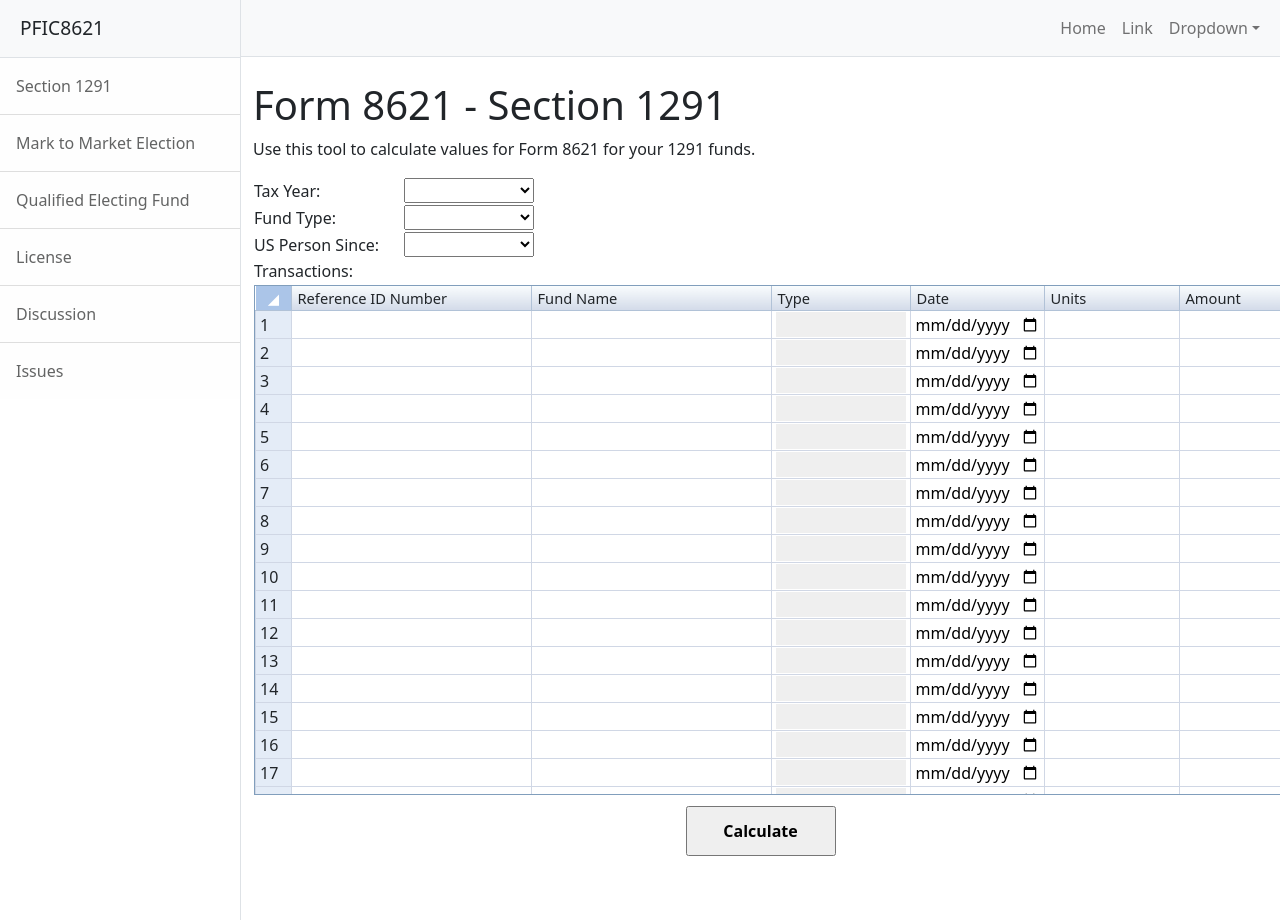
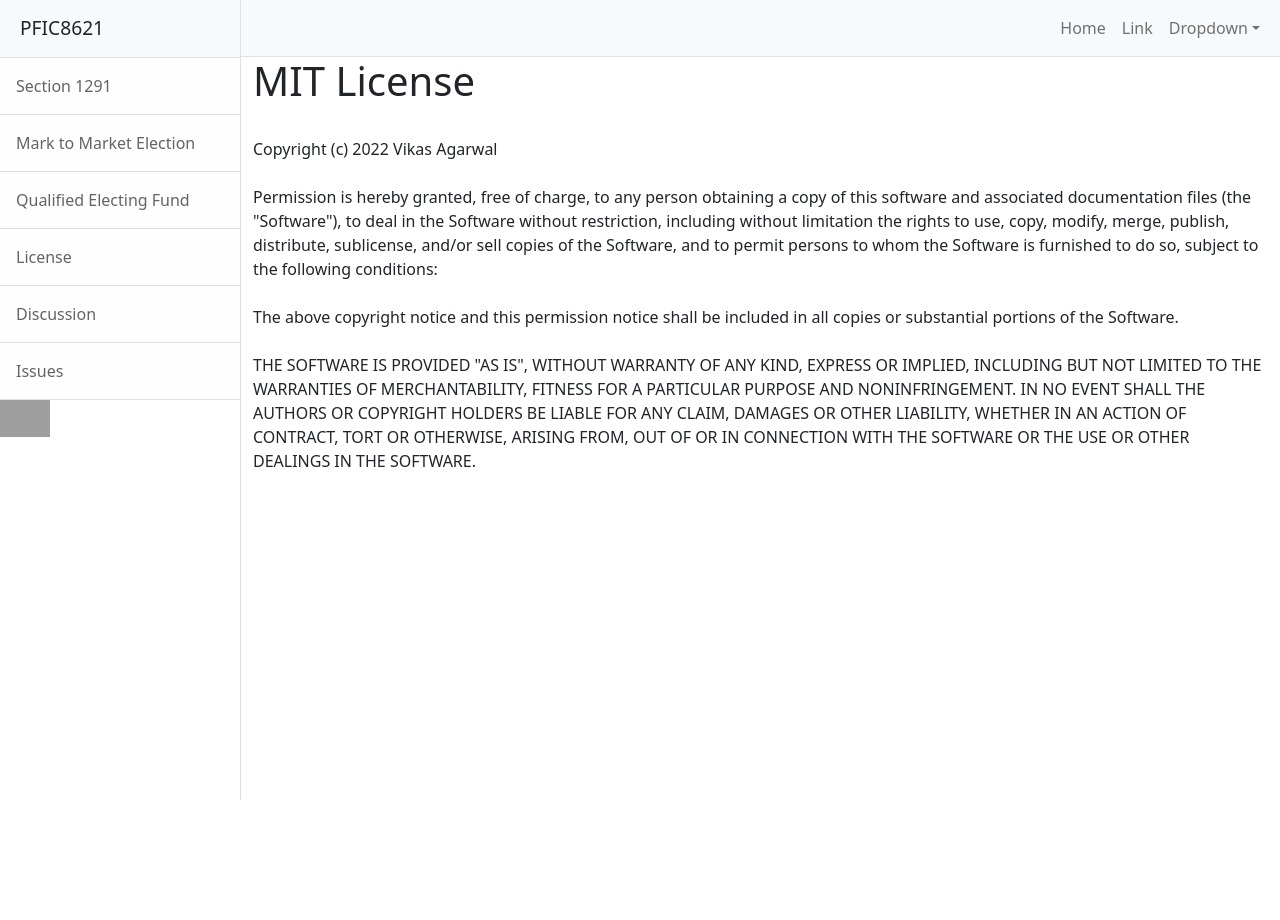
Before and after one commit to vagarwal3/PFIC8621, a React (Create React App) app: page /License in a window 1280 px wide. After the commit the page ends 800 px from the top, so only its background shows below. Built offline with nearby package versions, Linux system fonts and the light colour scheme; grey boxes are pictures that could not be loaded; the HTML template or start-up script is replaced by a standard one.

Commit message:
Introduced react routing

```diff
--- a/package.json
+++ b/package.json
@@ -12,12 +12,13 @@
     "@types/node": "^16.18.11",
     "@types/react": "^18.0.27",
     "@types/react-dom": "^18.0.10",
+    "nth-check": ">=2.0.1",
     "react": "^18.2.0",
     "react-dom": "^18.2.0",
+    "react-router": "^6.8.0",
     "react-scripts": "5.0.1",
     "typescript": "^4.9.4",
-    "web-vitals": "^2.1.4",
-    "nth-check": ">=2.0.1"
+    "web-vitals": "^2.1.4"
   },
   "scripts": {
     "start": "react-scripts start",
@@ -52,6 +53,7 @@
     "chai": "^4.3.7",
     "gh-pages": "^5.0.0",
     "mocha": "^10.2.0",
+    "react-router-dom": "^6.8.0",
     "ts-node": "^10.9.1"
   }
 }
--- a/src/App.tsx
+++ b/src/App.tsx
@@ -1,57 +1,22 @@
+import ReactDOM from "react-dom/client";
 import React from 'react';
 import './App.css';
 import { PFICCalculator } from './Components/PFICCalculator';
+import { BrowserRouter, Routes, Route, Outlet, Link } from "react-router-dom";
+import { Layout } from "./layout";
+import { License } from "./Components/License";
 
-function App() {
+export default function App() {
   return (
-       <div className="d-flex" id="wrapper">
-<script src="https://cdn.jsdelivr.net/npm/bootstrap@5.1.3/dist/js/bootstrap.bundle.min.js"></script>
-            <div className="border-end bg-white" id="sidebar-wrapper">
-                <div className="sidebar-heading border-bottom bg-light">PFIC8621</div>
-                <div className="list-group list-group-flush">
-                    <a className="list-group-item list-group-item-action list-group-item-light p-3" href="#!">Section 1291</a>
-                    <a className="list-group-item list-group-item-action list-group-item-light p-3" href="#!">Mark to Market Election</a>
-                    <a className="list-group-item list-group-item-action list-group-item-light p-3" href="#!">Qualified Electing Fund</a>
-                    <a className="list-group-item list-group-item-action list-group-item-light p-3" href="#!">License</a>
-                    <a className="list-group-item list-group-item-action list-group-item-light p-3" href="#!">Discussion</a>
-                    <a className="list-group-item list-group-item-action list-group-item-light p-3" href="#!">Issues</a>
-                </div>
-            </div>
-
-            <div id="page-content-wrapper">
-
-                <nav className="navbar navbar-expand-lg navbar-light bg-light border-bottom">
-                    <div className="container-fluid">
-                        <button className="navbar-toggler" type="button" data-bs-toggle="collapse" data-bs-target="#navbarSupportedContent" aria-controls="navbarSupportedContent" aria-expanded="false" aria-label="Toggle navigation"><span className="navbar-toggler-icon"></span></button>
-                        <div className="collapse navbar-collapse" id="navbarSupportedContent">
-                            <ul className="navbar-nav ms-auto mt-2 mt-lg-0">
-                                <li className="nav-item active"><a className="nav-link" href="#!">Home</a></li>
-                                <li className="nav-item"><a className="nav-link" href="#!">Link</a></li>
-                                <li className="nav-item dropdown">
-                                    <a className="nav-link dropdown-toggle" id="navbarDropdown" href="#" role="button" data-bs-toggle="dropdown" aria-haspopup="true" aria-expanded="false">Dropdown</a>
-                                    <div className="dropdown-menu dropdown-menu-end" aria-labelledby="navbarDropdown">
-                                        <a className="dropdown-item" href="#!">Action</a>
-                                        <a className="dropdown-item" href="#!">Another action</a>
-                                        <div className="dropdown-divider"></div>
-                                        <a className="dropdown-item" href="#!">Something else here</a>
-                                    </div>
-                                </li>
-                            </ul>
-                        </div>
-                    </div>
-                </nav>
-
-                <div className="container-fluid">
-                    <h1 className="mt-4">Form 8621 - Section 1291</h1>
-                    <p>Use this tool to calculate values for Form 8621 for your 1291 funds.</p>
-    <div className="App">
-      <PFICCalculator></PFICCalculator>
-    </div>                    <p>
-                    </p>
-                </div>
-            </div>
-        </div>
+    <BrowserRouter>
+      <Routes>
+        <Route path="/" element={<Layout />}>
+          <Route index element={<div />} />
+          <Route path="Section1291" element={<PFICCalculator />} />
+          <Route path="License" element={<License/>} />
+          <Route path="*" element={<div />} />
+        </Route>
+      </Routes>
+    </BrowserRouter>
   );
 }
-
-export default App;
--- /dev/null
+++ b/src/Components/License.tsx
@@ -0,0 +1,27 @@
+import React from "react";
+
+export class License extends React.Component {
+   public render(): JSX.Element {
+        return (
+
+            <div className="license">
+
+
+<h1>MIT License</h1>
+<br/>
+Copyright (c) 2022 Vikas Agarwal
+<br/><br/>
+
+Permission is hereby granted, free of charge, to any person obtaining a copy of this software and associated documentation files (the "Software"), to deal in the Software without restriction, including without limitation the rights to use, copy, modify, merge, publish, distribute, sublicense, and/or sell copies of the Software, and to permit persons to whom the Software is furnished to do so, subject to the following conditions:
+<br/>
+<br/>
+
+The above copyright notice and this permission notice shall be included in all copies or substantial portions of the Software.
+<br/>
+<br/>
+
+THE SOFTWARE IS PROVIDED "AS IS", WITHOUT WARRANTY OF ANY KIND, EXPRESS OR IMPLIED, INCLUDING BUT NOT LIMITED TO THE WARRANTIES OF MERCHANTABILITY, FITNESS FOR A PARTICULAR PURPOSE AND NONINFRINGEMENT. IN NO EVENT SHALL THE AUTHORS OR COPYRIGHT HOLDERS BE LIABLE FOR ANY CLAIM, DAMAGES OR OTHER LIABILITY, WHETHER IN AN ACTION OF CONTRACT, TORT OR OTHERWISE, ARISING FROM, OUT OF OR IN CONNECTION WITH THE SOFTWARE OR THE USE OR OTHER DEALINGS IN THE SOFTWARE.
+
+</div>
+        )}
+        };
--- a/src/Components/PFICCalculator.tsx
+++ b/src/Components/PFICCalculator.tsx
@@ -139,6 +139,8 @@ export class PFICCalculator extends React.Component<any, IPFICCalculateorState>{
             <div>
                 {!this.state.ShowOutput ?
                     <div>
+                     <h1 className="mt-4">Form 8621 - Section 1291</h1>
+                     <p>Use this tool to calculate values for Form 8621 for your 1291 funds.</p>
                         <PFICInput TaxYear={this.state.TaxYear} USPersonSince={this.state.USPersonSince} FundType={this.state.FundType} Transactions={this.state.Transactions}
                             onInputChange={this.handleInputChange} onTransactionChange={this.handleTransactionChange}></PFICInput>
                         <input className="calculate" type={"button"} value={"Calculate"} onClick={this.handleCalculate}></input>
--- a/src/index.css
+++ b/src/index.css
@@ -192,3 +192,8 @@ hr
                }
 
             }
+
+.license
+{
+  text-align: left;
+}
--- /dev/null
+++ b/src/layout.tsx
@@ -0,0 +1,60 @@
+
+import ReactDOM from "react-dom/client";
+import React from 'react';
+import { BrowserRouter, Routes, Route, Outlet, Link } from "react-router-dom";
+
+export class Layout extends React.Component {
+   public render(): JSX.Element {
+  return (
+    <>
+        <div className="d-flex" id="wrapper">
+            <script src="https://cdn.jsdelivr.net/npm/bootstrap@5.1.3/dist/js/bootstrap.bundle.min.js"></script>
+             <div className="border-end bg-white" id="sidebar-wrapper">
+                 <div className="sidebar-heading border-bottom bg-light">PFIC8621</div>
+                 <div className="list-group list-group-flush">
+                    <Link className="list-group-item list-group-item-action list-group-item-light p-3" to="/Section1291">Section 1291</Link>
+                     <Link className="list-group-item list-group-item-action list-group-item-light p-3" to="/">Mark to Market Election</Link>
+                     <Link className="list-group-item list-group-item-action list-group-item-light p-3" to="/">Qualified Electing Fund</Link>
+                     <Link className="list-group-item list-group-item-action list-group-item-light p-3" to="/License">License</Link>
+                     <Link className="list-group-item list-group-item-action list-group-item-light p-3" to="/">Discussion</Link>
+                     <Link className="list-group-item list-group-item-action list-group-item-light p-3" to="/">Issues</Link>
+                     <a href="https://github.com/vagarwal3/PFIC8621"><img width={50} title="Source code on github" src="https://github.githubassets.com/images/modules/logos_page/GitHub-Mark.png"></img></a>
+                 </div>
+             </div>
+
+             <div id="page-content-wrapper">
+
+                 <nav className="navbar navbar-expand-lg navbar-light bg-light border-bottom">
+                     <div className="container-fluid">
+                         <button className="navbar-toggler" type="button" data-bs-toggle="collapse" data-bs-target="#navbarSupportedContent" aria-controls="navbarSupportedContent" aria-expanded="false" aria-label="Toggle navigation"><span className="navbar-toggler-icon"></span></button>
+                         <div className="collapse navbar-collapse" id="navbarSupportedContent">
+                             <ul className="navbar-nav ms-auto mt-2 mt-lg-0">
+                                 <li className="nav-item active"><a className="nav-link" href="#!">Home</a></li>
+                                 <li className="nav-item"><a className="nav-link" href="#!">Link</a></li>
+                                 <li className="nav-item dropdown">
+                                     <a className="nav-link dropdown-toggle" id="navbarDropdown" href="#" role="button" data-bs-toggle="dropdown" aria-haspopup="true" aria-expanded="false">Dropdown</a>
+                                     <div className="dropdown-menu dropdown-menu-end" aria-labelledby="navbarDropdown">
+                                         <a className="dropdown-item" href="#!">Action</a>
+                                         <a className="dropdown-item" href="#!">Another action</a>
+                                         <div className="dropdown-divider"></div>
+                                         <a className="dropdown-item" href="#!">Something else here</a>
+                                     </div>
+                                 </li>
+                             </ul>
+                         </div>
+                     </div>
+                 </nav>
+
+                 <div className="container-fluid">
+                     <div className="App">
+                     <Outlet />
+                     </div>
+                     <p></p>
+                 </div>
+             </div>
+         </div>
+
+
+    </>
+  )
+   }}
```
Also changed, not shown: 1 other file (tests, documents, lock files or other folders).
